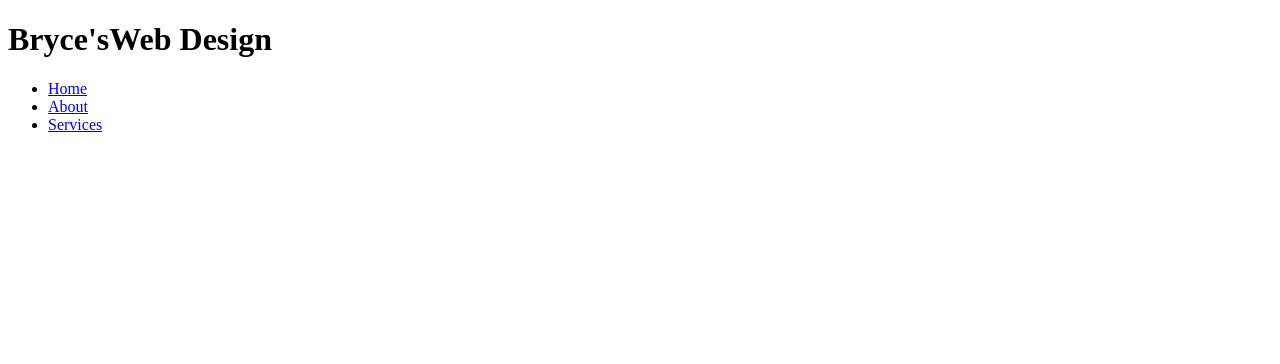
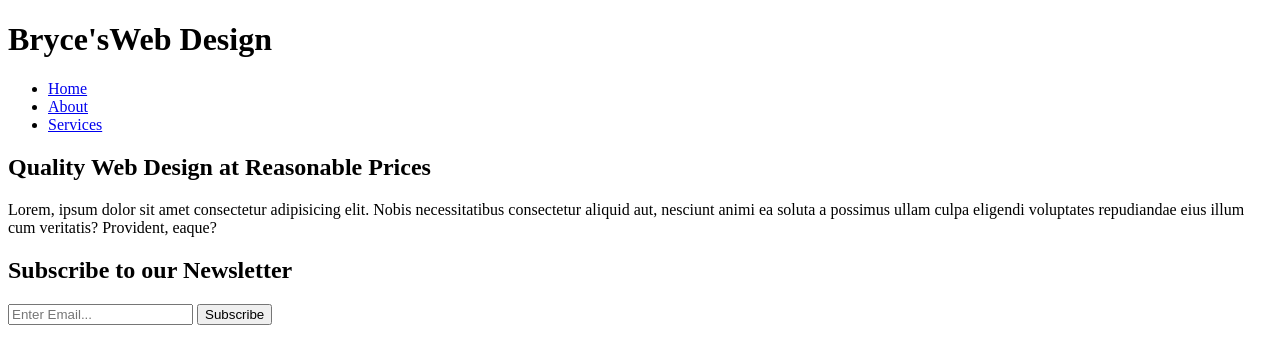
Before and after one commit to BryceMinor/FullWebpage, a plain HTML site: page index.html in a window 1280 px wide. Drawn offline with Linux system fonts and the light colour scheme.

Commit message:
Added Showcase and Newsletter sections to HTML.

```diff
--- a/index.html
+++ b/index.html
@@ -11,6 +11,7 @@
     <title>Bryce's Web Design</title>
 </head>
 <body>
+    <!-- Header -->
     <header>
         <div class="container">
             <div id="branding">
@@ -31,5 +32,24 @@
             </nav>
         </div>
     </header>
+
+<!-- Showcase -->
+<section id="showcase">
+    <div class="co">
+        <h1>Quality Web Design at Reasonable Prices</h1>
+        <p>Lorem, ipsum dolor sit amet consectetur adipisicing elit. Nobis necessitatibus consectetur aliquid aut, nesciunt animi ea soluta a possimus ullam culpa eligendi voluptates repudiandae eius illum cum veritatis? Provident, eaque?</p>
+    </div>
+</section>
+
+<!-- Newsletter -->
+<section id="newsletter">
+    <div class="container">
+        <h1>Subscribe to our Newsletter</h1>
+        <form>
+            <input type="email" placeholder="Enter Email...">
+            <button class="btn-1">Subscribe</button>
+        </form>
+    </div>
+</section>
 </body>
 </html>
```
